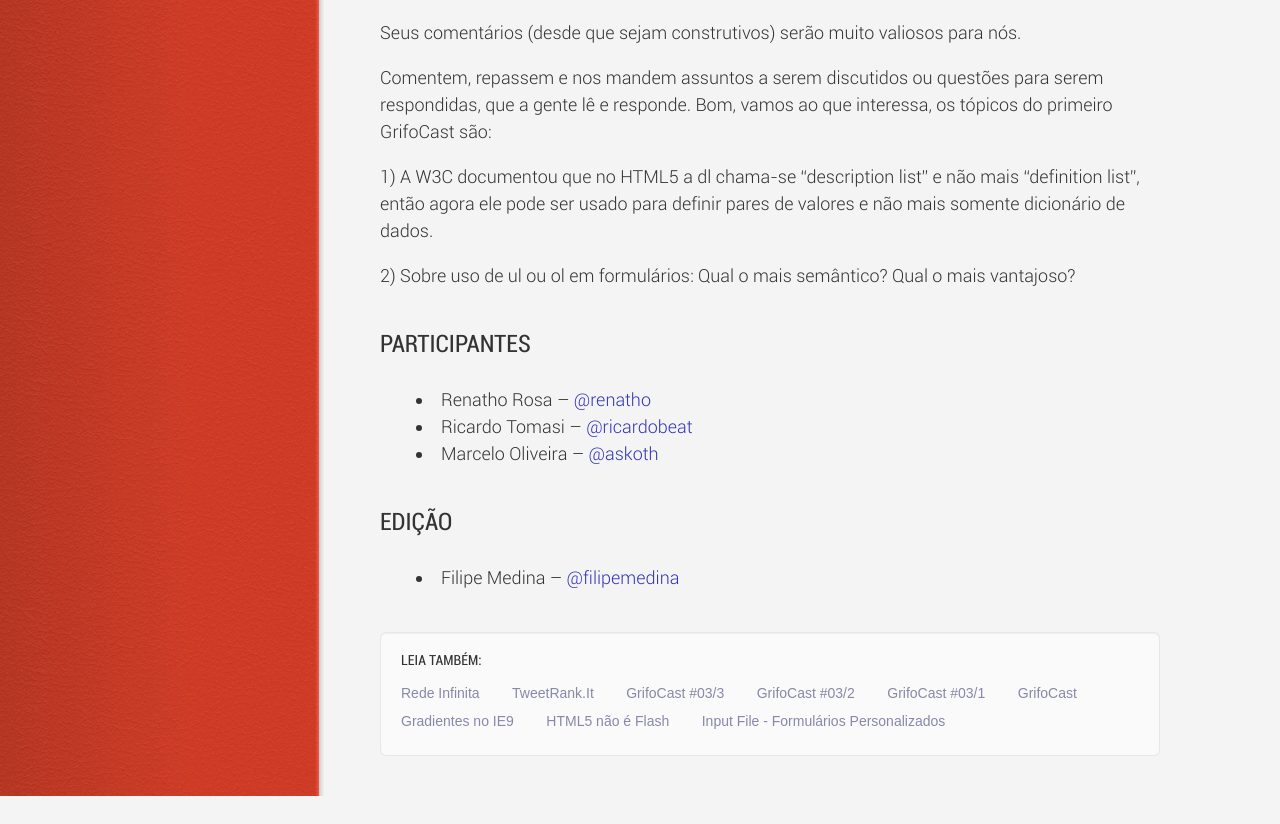
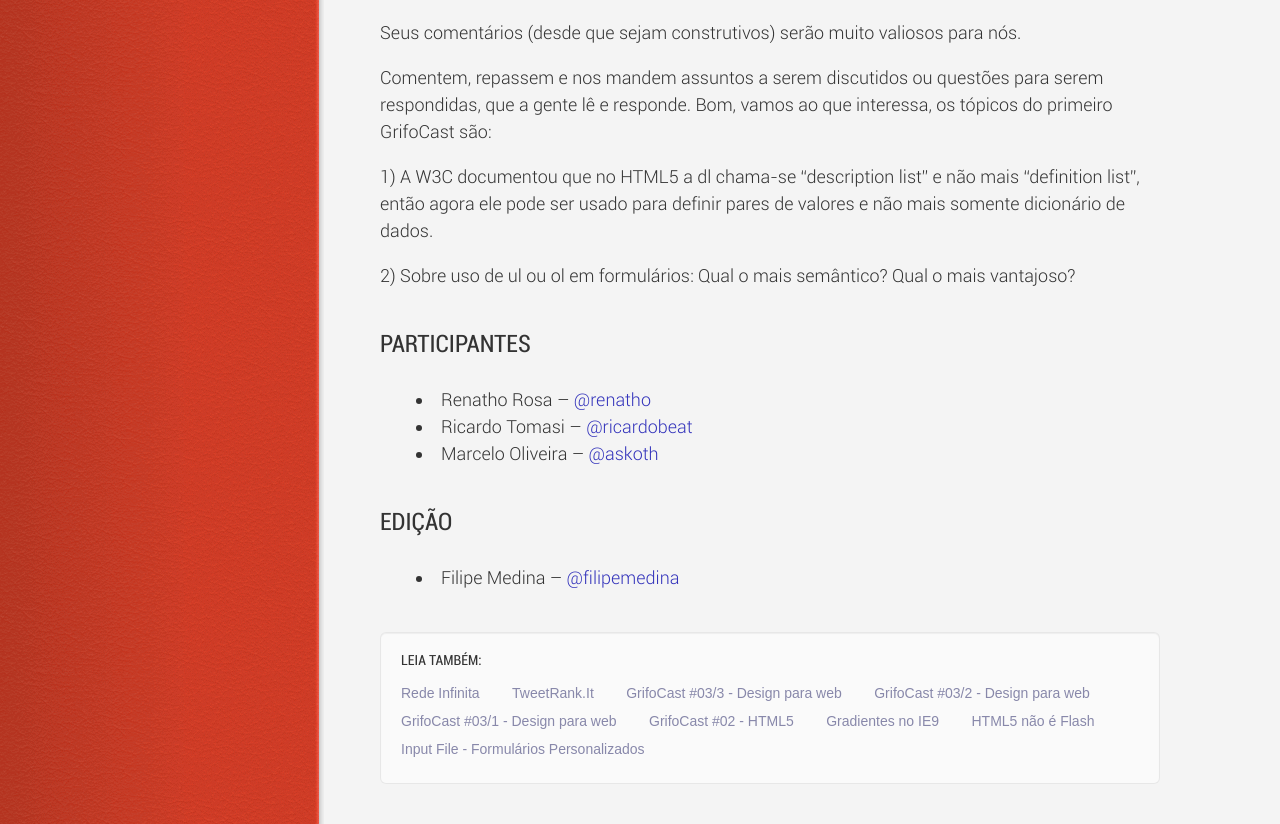
Before and after one commit to grifo/grifo.github.com, a Jekyll site: the page built from blog/_posts/2010-10-29-grifocast-01-semantica-nas-listas.md, in a window 1280 px wide and 900 px high, scrolled down 664 px, cut to the strip 76-900 px from the top of the window. Built offline with Jekyll 4.4.1, drawn with Linux system fonts in a browser that asks for light colours; Markdown is read by kramdown in place of the engine named in the settings; comment, search, counter and statistics services are not loaded; before the commit the page ends 1536 px from its top, so only the background shows below that; some of the changed text lies outside the part shown.

Commit message:
Arrumar titulos dos grifocasts

```diff
--- a/blog/_posts/2010-11-17-grifocast-02-html5.md
+++ b/blog/_posts/2010-11-17-grifocast-02-html5.md
@@ -1,6 +1,6 @@
 ---
 layout: post
-title: GrifoCast #02
+title: "GrifoCast #02 - HTML5"
 subtitle: HTML5
 tags:
     - grifocast
--- a/blog/_posts/2010-12-24-grifocast-03-parte-1-dicas-de-design-para-web.md
+++ b/blog/_posts/2010-12-24-grifocast-03-parte-1-dicas-de-design-para-web.md
@@ -1,6 +1,6 @@
 ---
 layout: post
-title: "GrifoCast #03/1"
+title: "GrifoCast #03/1 - Design para web"
 subtitle: Dicas de Design para web
 tags:
     - grifocast
--- a/blog/_posts/2011-01-03-grifocast-03-parte-2-dicas-de-design-para-web.md
+++ b/blog/_posts/2011-01-03-grifocast-03-parte-2-dicas-de-design-para-web.md
@@ -1,6 +1,6 @@
 ---
 layout: post
-title: "GrifoCast #03/2"
+title: "GrifoCast #03/2 - Design para web"
 subtitle: Dicas de Design para web
 tags:
     - grifocast
--- a/blog/_posts/2011-01-14-grifocast-03-parte-3-dicas-de-design-para-web.md
+++ b/blog/_posts/2011-01-14-grifocast-03-parte-3-dicas-de-design-para-web.md
@@ -1,6 +1,6 @@
 ---
 layout: post
-title: "GrifoCast #03/3"
+title: "GrifoCast #03/3 - Design para web"
 subtitle: Dicas de Design para web
 tags:
     - grifocast
```
Also changed, not shown: blog/_posts/2010-10-29-grifocast-01-semantica-nas-listas.md (+2 -2 lines).
